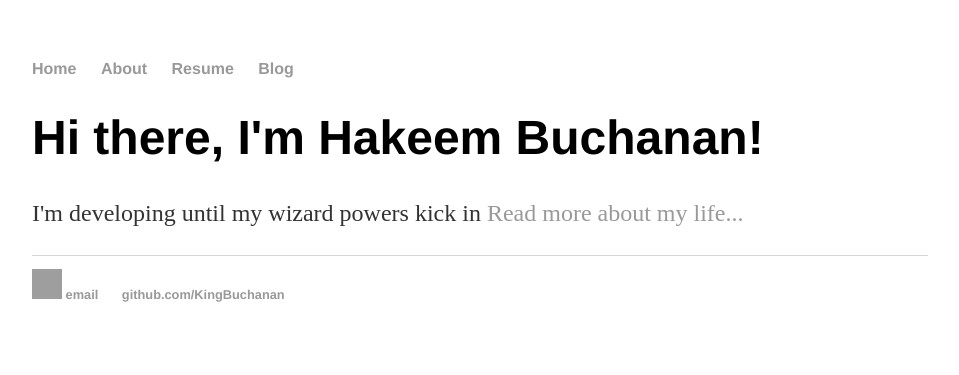
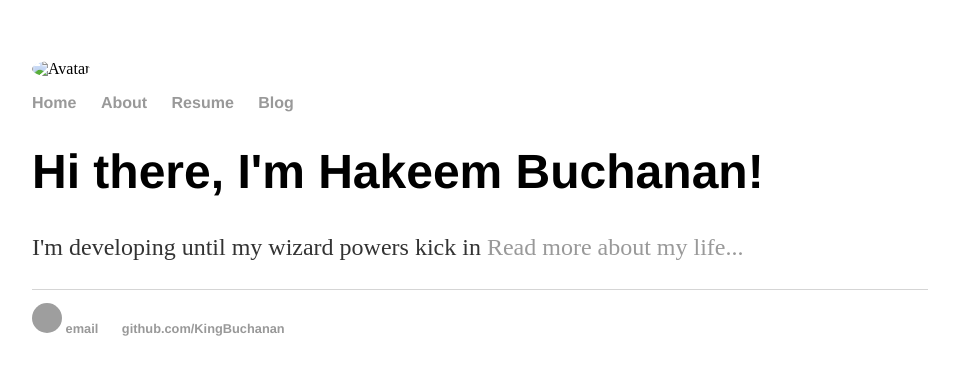
Before and after one commit to KingBuchanan/websitev1, a Jekyll site: the page built from index.html, in a window 1280 px wide. Shown: the top 375 px of the page, without its empty margins (160-1119 px from the left). Built offline with Jekyll 4.4.1, drawn with Linux system fonts in a browser that asks for light colours; grey boxes are pictures that could not be loaded.

Commit message:
Added Profile

```diff
--- a/_layouts/default.html
+++ b/_layouts/default.html
@@ -1,6 +1,7 @@
 <!DOCTYPE html>
 <html>
 	<head>
+		<img src="profile.jpeg" alt="Avatar">
 		<title>{{ page.title }}</title>
 		<link rel="stylesheet" type="text/css" href="/css/main.css">
 	</head>
--- a/css/main.css
+++ b/css/main.css
@@ -41,3 +41,7 @@
 ul.posts li {
     list-style: none;
 }
+
+img {
+    border-radius: 50%;
+  }
```
Also changed, not shown: _layouts/profile.jpeg (added), 1 other file.
